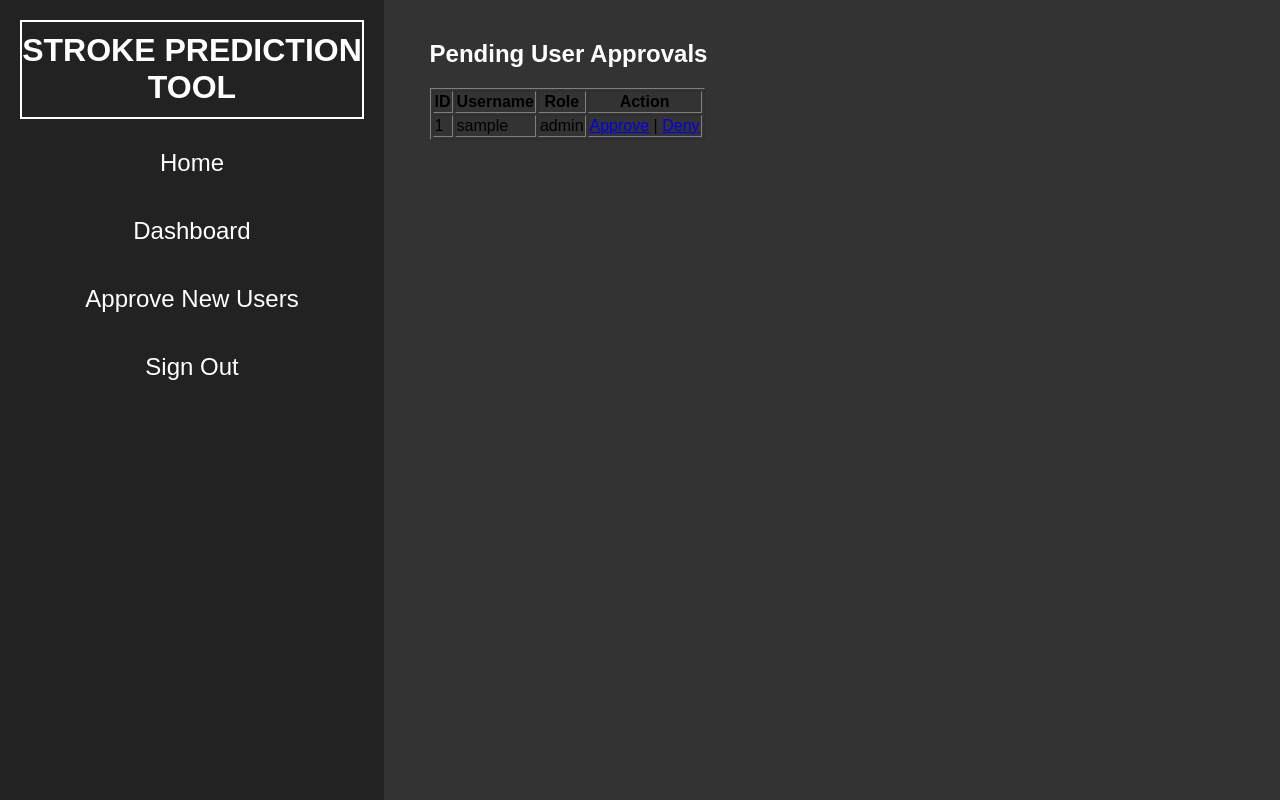
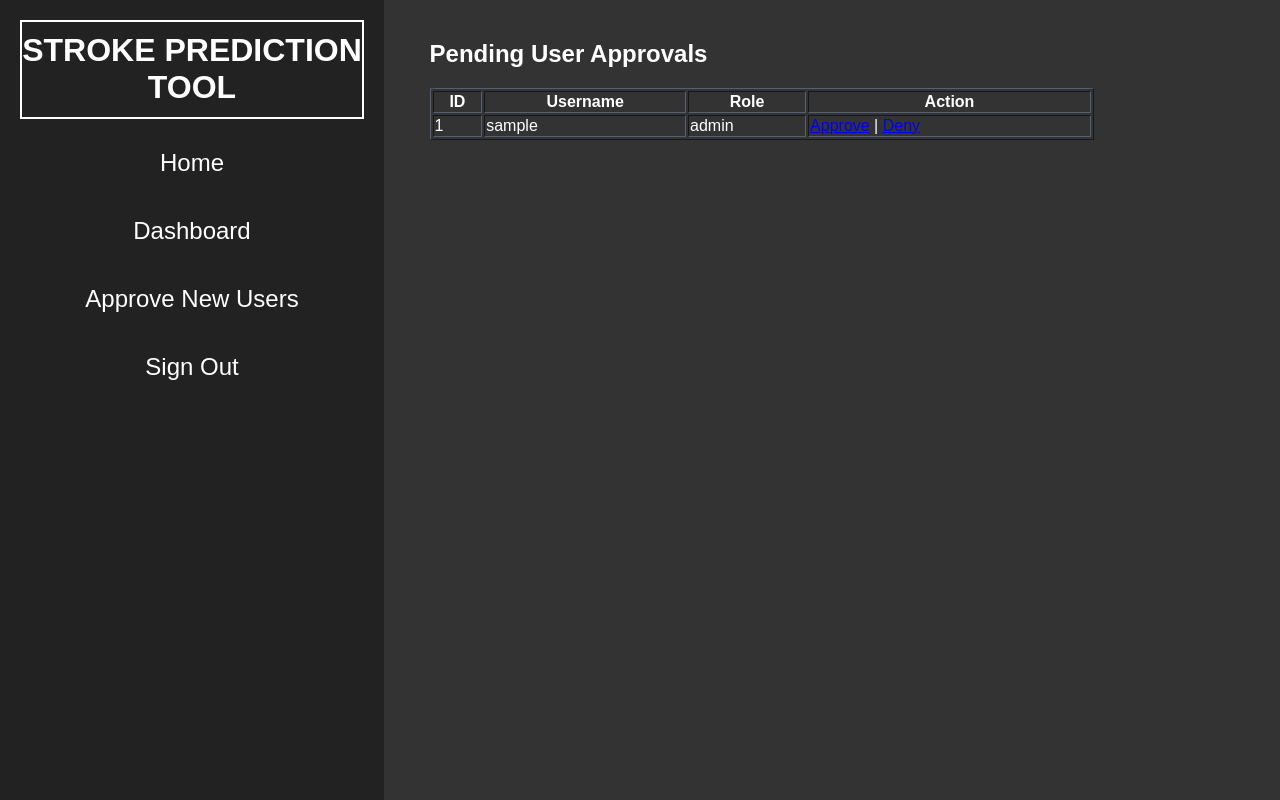
Before and after one commit to IbrahimHaroon03/strokePredictionTool, a PHP site: page /approve_users.php in a window 1280 px wide. Run offline with PHP 8.4, Linux system fonts and the light colour scheme; the visitor is signed in with stand-in values (Sample User, id 1); data that the repository does not hold is empty.

Commit message:
Adding styles

```diff
--- /dev/null
+++ b/static/approve_user_styles.css
@@ -0,0 +1,6 @@
+table {
+    width: 80%;
+    color: white;
+    border-color: #576070;
+    border-radius: 1%;
+}
--- a/templates/admin/approve_users.php
+++ b/templates/admin/approve_users.php
@@ -12,6 +12,7 @@ $result = $conn->query("SELECT * FROM pending_users");
     <meta charset="UTF-8">
     <meta name="viewport" content="width=device-width, initial-scale=1.0">
     <link rel="stylesheet" href="../../static/navbar_styles.css">
+    <link rel="stylesheet" href="../../static/approve_user_styles.css">
     <title>Approve Users</title>
 </head>
 <body>
```
